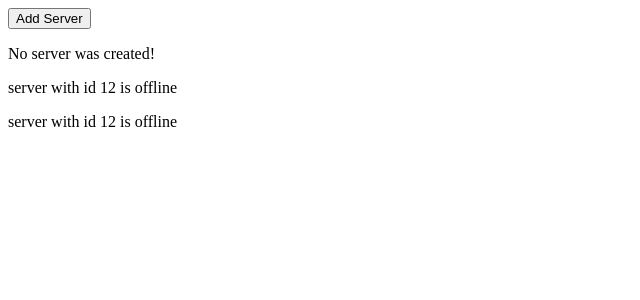
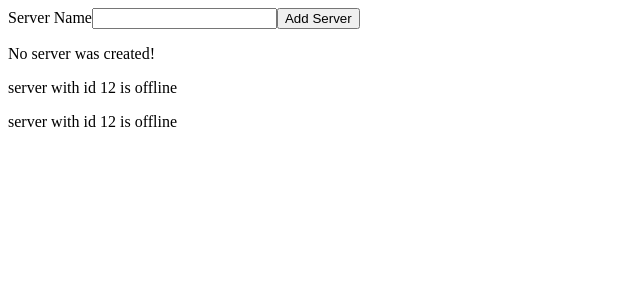
Before and after one commit to 7raul7k/angular-course, an Angular app: page / in a window 1280 px wide. Shown: the top 300 px of the page, without its empty margins (0-640 px from the left). Built offline with nearby package versions, Linux system fonts and the light colour scheme.

Commit message:
add passing-and-using-data-with-event-binding

```diff
--- a/src/app/servers/servers.component.html
+++ b/src/app/servers/servers.component.html
@@ -1,3 +1,5 @@
+<label>Server Name</label>
+<input type="text" class="form-control" (input)="onUpdateServerName($event)">
 <button class="btn btn-primary" [disabled]="allowsNewServer">Add Server</button>
 <p> {{serverCreationStatus}}</p>
 <app-server></app-server>
--- a/src/app/servers/servers.component.ts
+++ b/src/app/servers/servers.component.ts
@@ -9,6 +9,7 @@
 
   allowsNewServer = false;
   serverCreationStatus = 'No server was created!';
+  serverName = '';
   constructor() { }
 
   ngOnInit(){
@@ -19,5 +20,10 @@
     this.serverCreationStatus = 'Server was created!';
   }
 
+  onUpdateServerName(event: Event){
+    this.serverName =   (<HTMLInputElement>event.target).value;
+
+  }
+
 
 }
```
Also changed, not shown: src/app/app.component.ts (line endings or trailing spaces).
